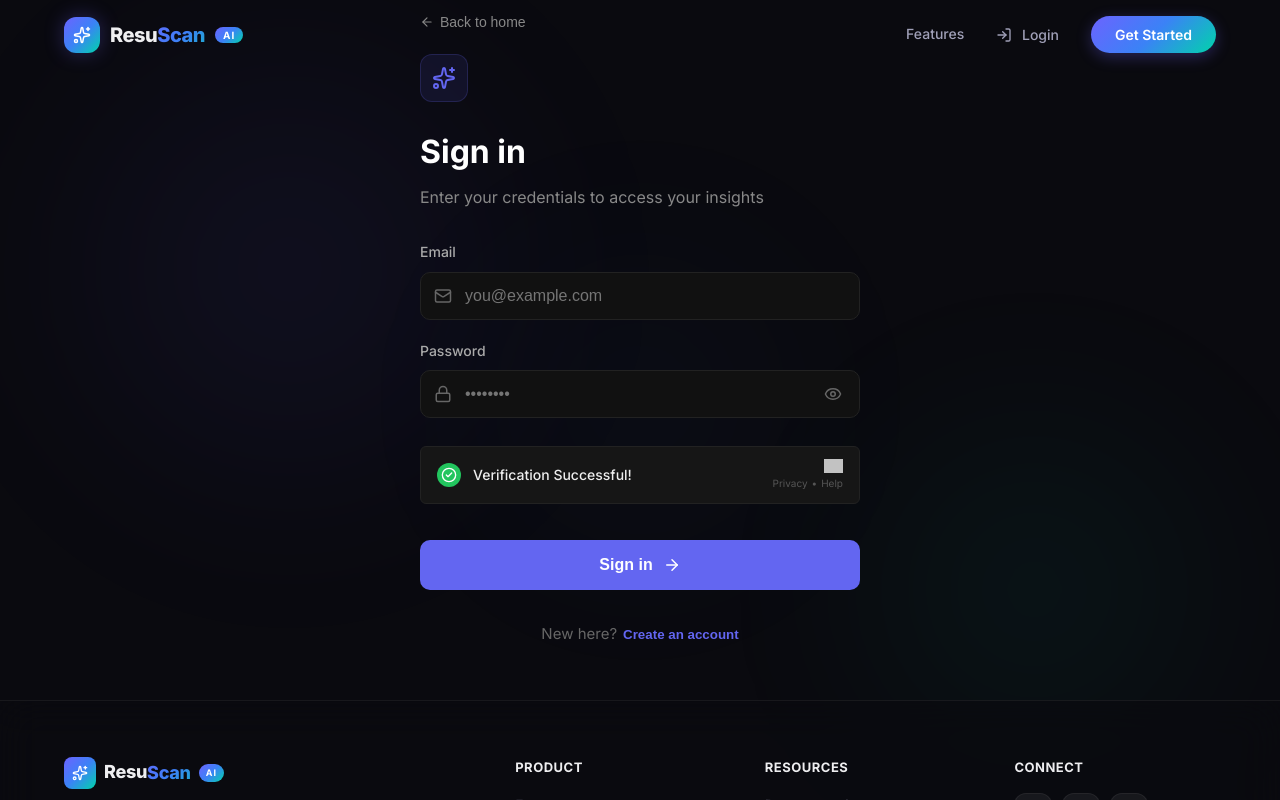
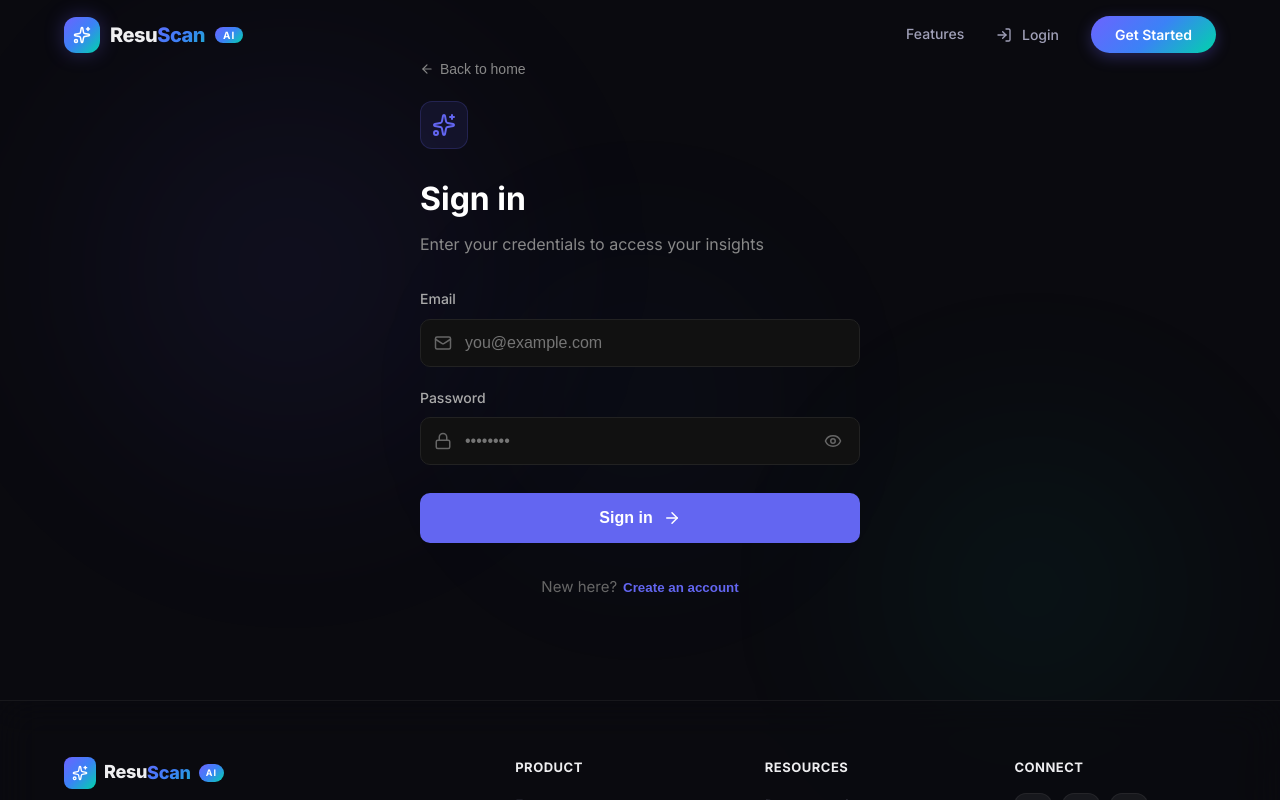
Before and after one commit to RAISHUBHAM3803/resume-analyzer, a React (Vite) app in the folder client/: page / in a window 1280 px wide. Both pictures are taken after a click on the button "Login". Shown: the top 800 px of the page. Built offline with nearby package versions, Linux system fonts and the light colour scheme; grey boxes are pictures that could not be loaded.

Commit message:
style: remove mock verification widget from auth page

```diff
--- a/client/src/components/Auth.css
+++ b/client/src/components/Auth.css
@@ -146,56 +146,6 @@
   color: #aaa;
 }
 
-/* Verification Widget Styles (Cloudflare Mock) */
-.verification-widget {
-  background: #161616;
-  border: 1px solid #222;
-  border-radius: 6px;
-  padding: 12px 16px;
-  display: flex;
-  align-items: center;
-  gap: 12px;
-  margin: 0.5rem 0;
-}
-
-.success-circle {
-  width: 24px;
-  height: 24px;
-  background: #22c55e;
-  border-radius: 50%;
-  display: flex;
-  align-items: center;
-  justify-content: center;
-  color: #fff;
-  flex-shrink: 0;
-}
-
-.verification-text {
-  flex: 1;
-  font-size: 14px;
-  font-weight: 500;
-  color: #eee;
-}
-
-.cf-branding {
-  display: flex;
-  flex-direction: column;
-  align-items: flex-end;
-  gap: 2px;
-}
-
-.cf-logo {
-  height: 14px;
-  filter: grayscale(1) brightness(1.5);
-  opacity: 0.8;
-}
-
-.cf-footer {
-  font-size: 10px;
-  color: #555;
-  display: flex;
-  gap: 4px;
-}
 
 /* Submit Button Styles */
 .auth-btn {
--- a/client/src/components/Auth.jsx
+++ b/client/src/components/Auth.jsx
@@ -120,22 +120,6 @@ function Auth({ onAuthSuccess, goHome }) {
               </div>
             </div>
 
-            <div className="verification-widget">
-              <div className="success-circle">
-                <CheckCircle2 size={16} />
-              </div>
-              <span className="verification-text">Verification Successful!</span>
-              <div className="cf-branding">
-                <img
-                  src="https://upload.wikimedia.org/wikipedia/commons/9/94/Cloudflare_Logo.png"
-                  alt="Cloudflare"
-                  className="cf-logo"
-                />
-                <div className="cf-footer">
-                  <span>Privacy</span> • <span>Help</span>
-                </div>
-              </div>
-            </div>
 
             <button type="submit" className="auth-btn" disabled={loading}>
               {loading ? (
```
Also changed, not shown: 1 other file (tests, documents, lock files or other folders).
